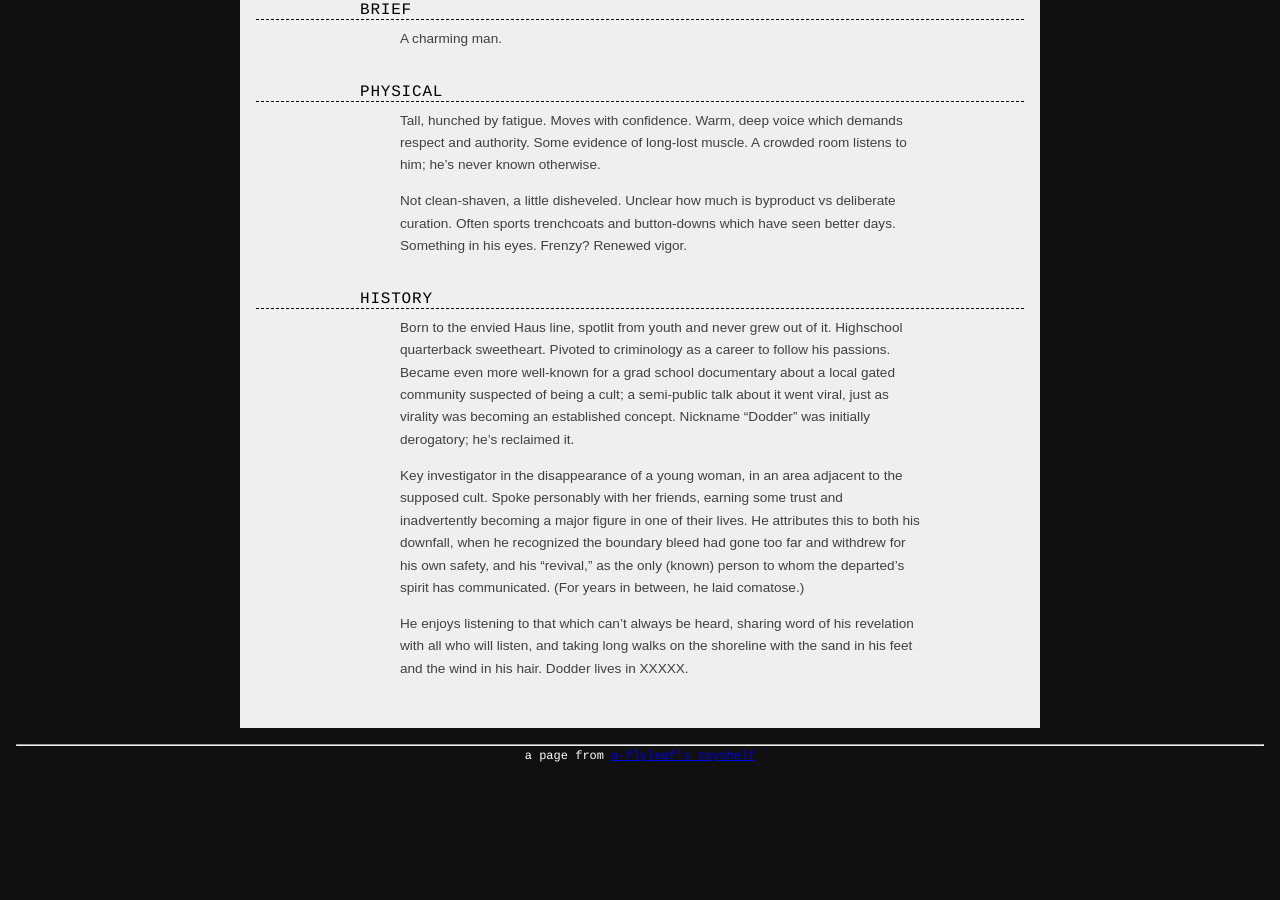
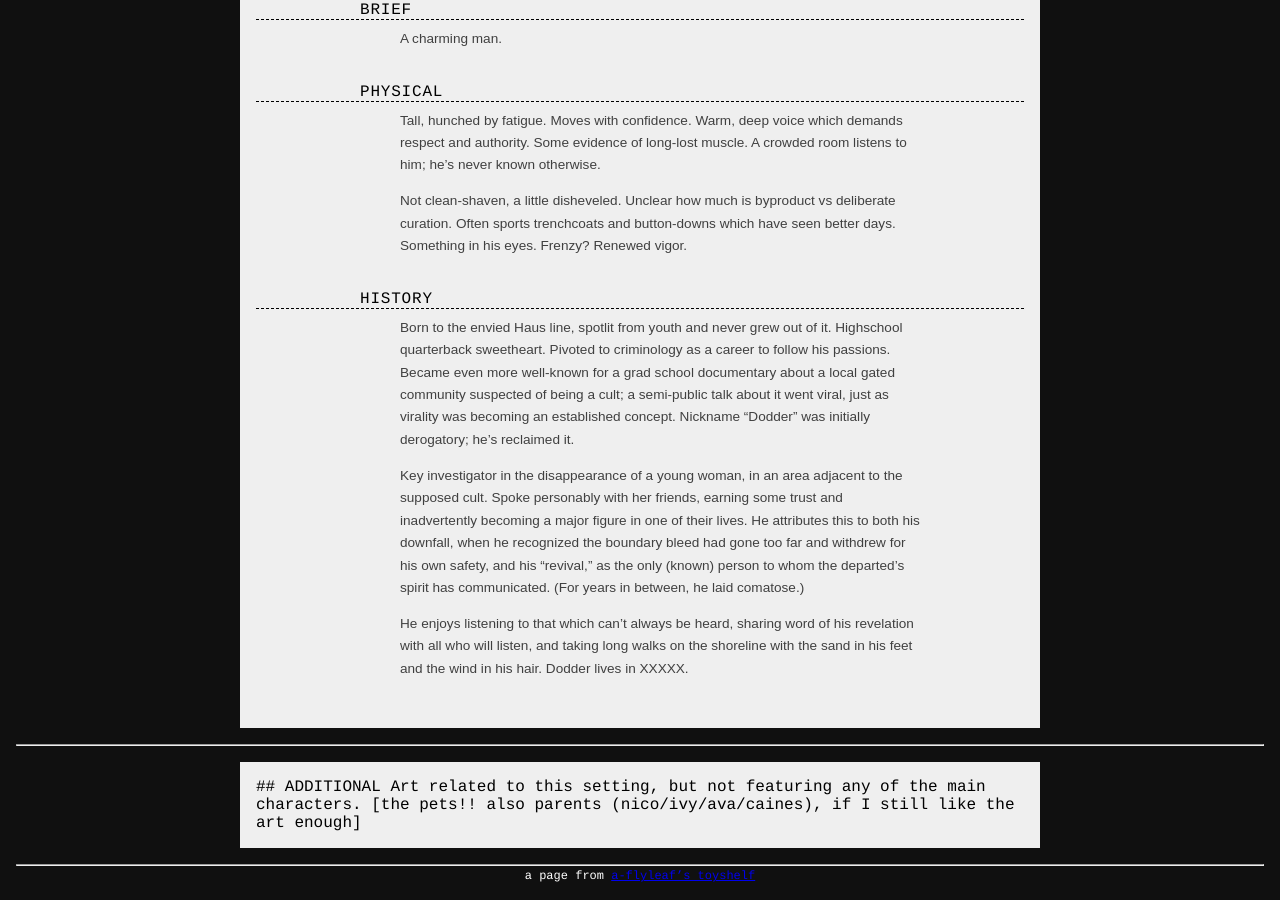
Before and after one commit to a-flyleaf/toyshelf, a Jekyll site: the page built from cmyk.html, in a window 1280 px wide and 900 px high, scrolled down 6602 px. Built offline with Jekyll 4.4.1, drawn with Linux system fonts in a browser that asks for light colours; before the commit the page ends 7382 px from its top, so only the background shows below that.

Commit message:
cmyk notes for later

```diff
--- a/cmyk.html
+++ b/cmyk.html
@@ -304,6 +304,12 @@ characters:
 
 				<!--[selected gallery? trivia?? idk the random OC factoids don't really fit the Mood of this page]-->
 			</section>{%endfor%}
+			<hr>
+			<section>
+				## ADDITIONAL
+				Art related to this setting, but not featuring any of the main characters.
+				[the pets!! also parents (nico/ivy/ava/caines), if I still like the art enough]
+			</section>
 		</details>
 	</main>
 
```
Also changed, not shown: changelog.md.
